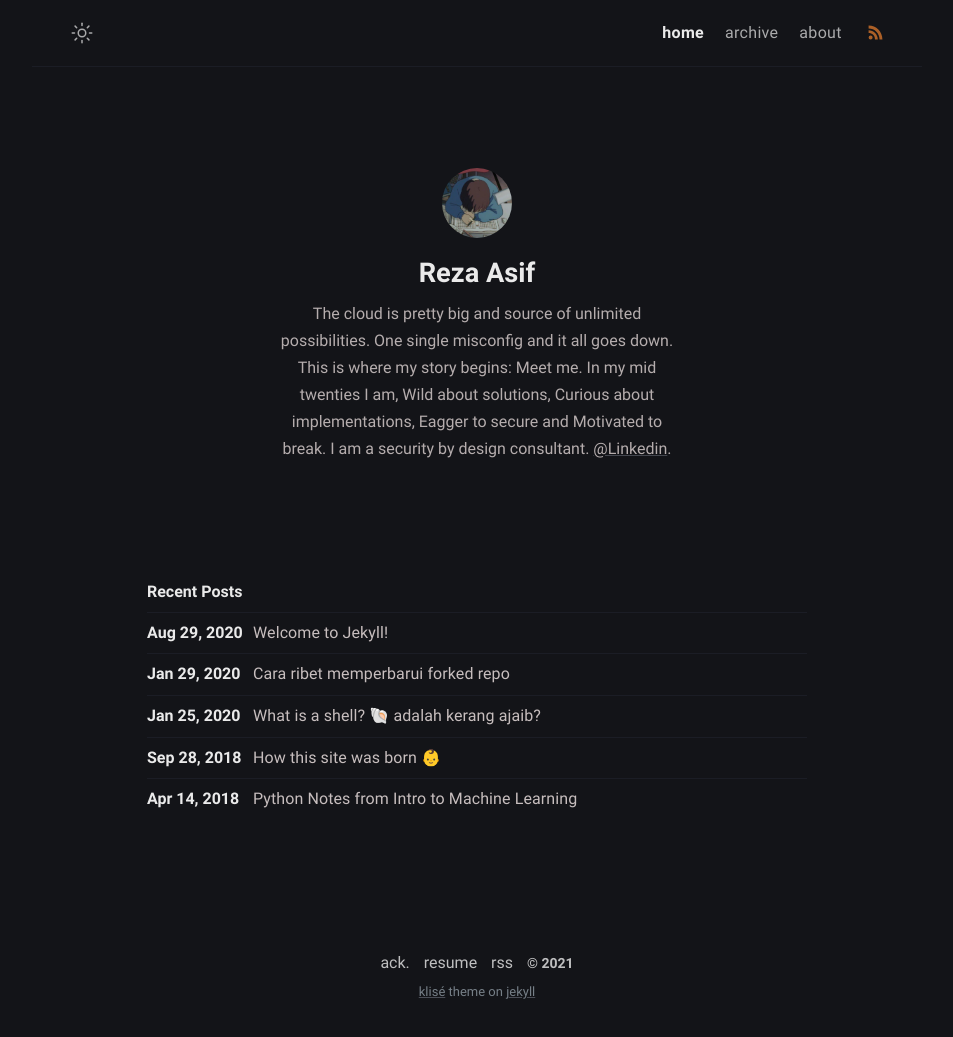
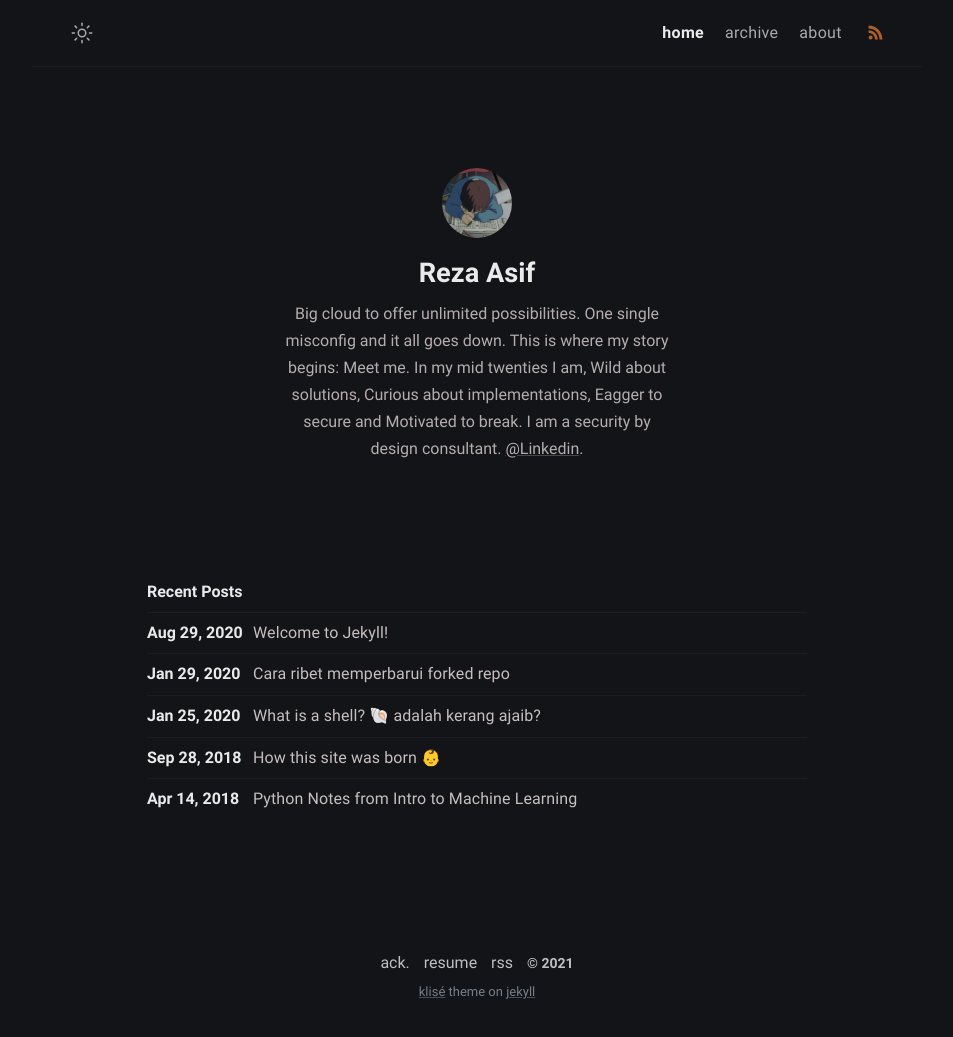
Before and after one commit to securebitAsif/fabulous-jupiter-8f84d, a Jekyll site: the page built from index.md, in a window 1280 px wide. Shown: the whole page, without its empty margins (163-1116 px from the left). Built offline with Jekyll 4.4.1, drawn with Linux system fonts in a browser that asks for light colours.

Commit message:
_config.yml: changed

```diff
--- a/_config.yml
+++ b/_config.yml
@@ -11,7 +11,7 @@ mode: dark
 author:
   name: Reza Asif
   bio: >-
-   The cloud is pretty big and source of unlimited possibilities.
+   Big cloud to offer unlimited possibilities.
    One single misconfig and it all goes down.
 
    This is where my story begins:
```
